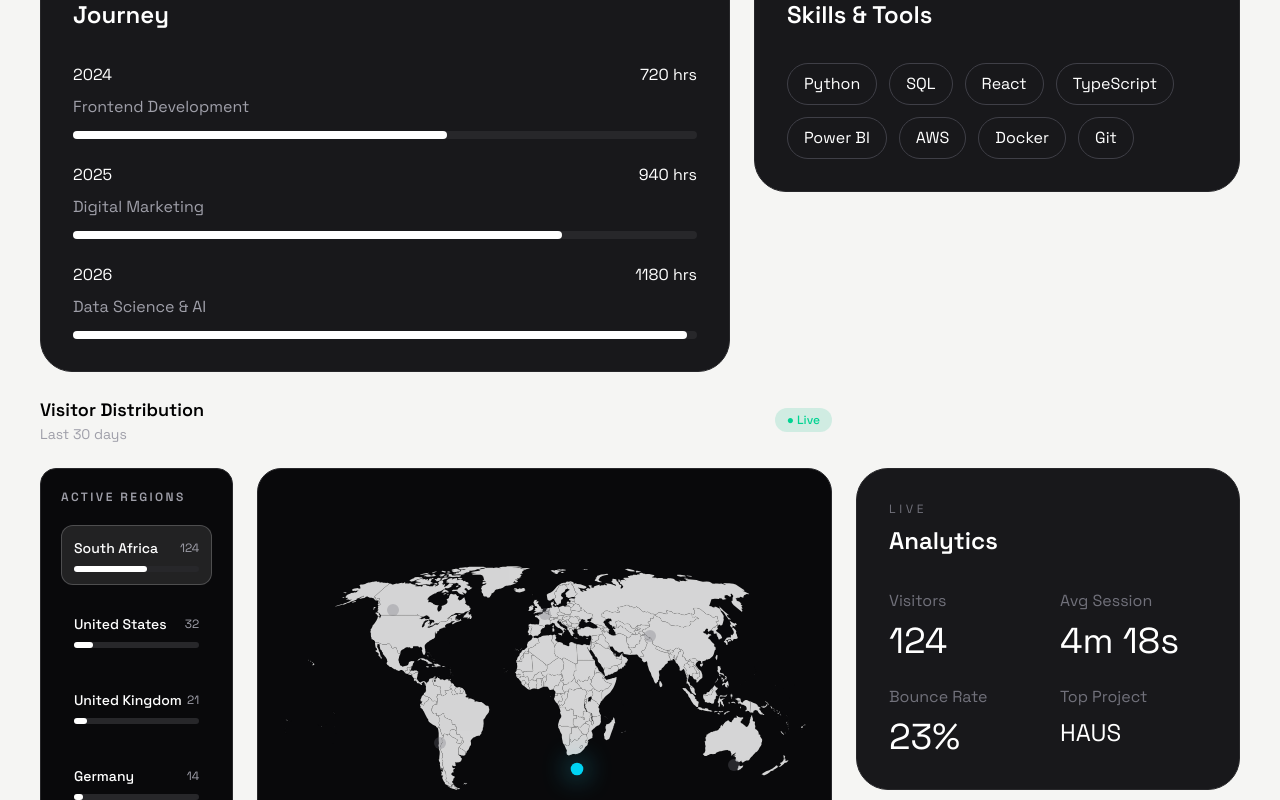
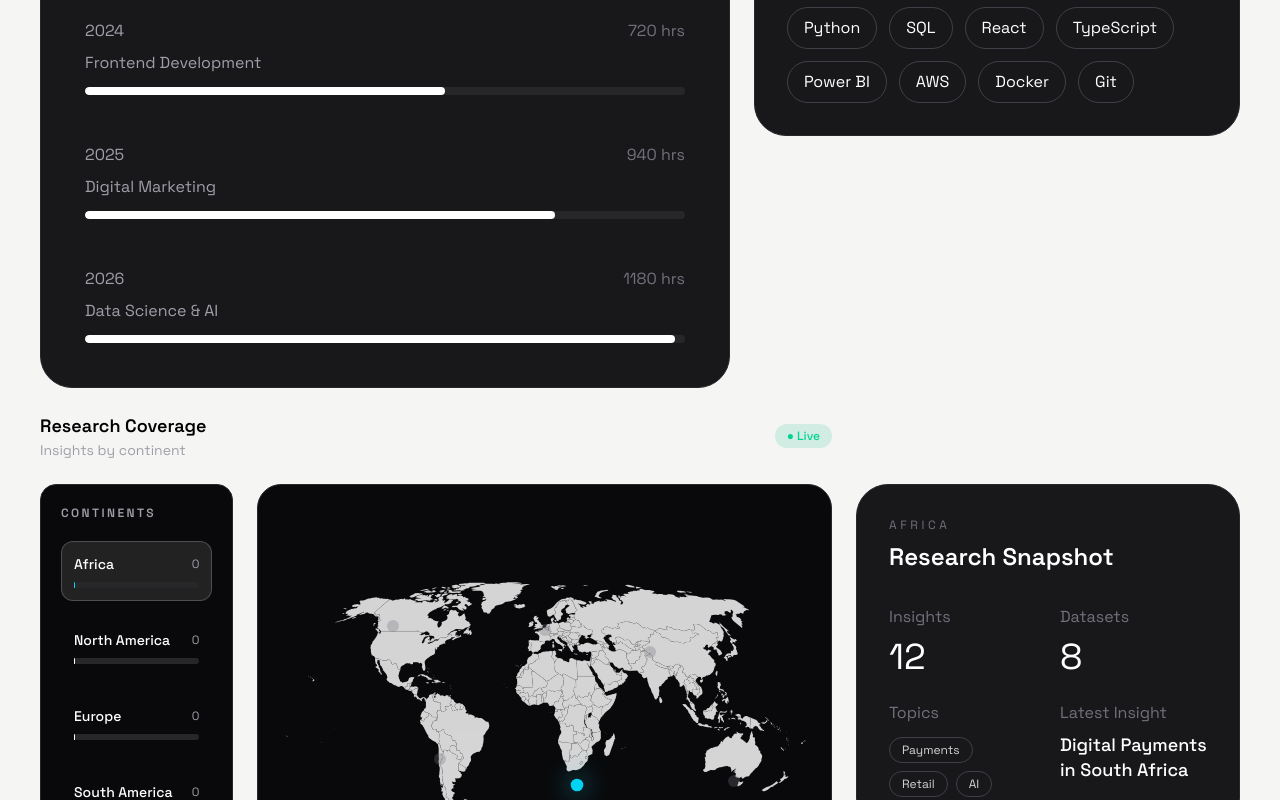
Before and after one commit to thabangkgatlhanye7117/portfolio, a React (Vite) app: page /dashboard in a window 1280 px wide. Shown: the part 540-1340 px from the top of the page. Built offline with nearby package versions, Linux system fonts and the light colour scheme.

Commit message:
add animation to landing page

```diff
--- a/index.html
+++ b/index.html
@@ -2,7 +2,7 @@
 <html lang="en">
   <head>
     <meta charset="UTF-8" />
-    <link rel="icon" type="image/svg+xml" href="/favicon.svg" />
+    <link rel="icon" type="image/svg+xml" href="/avatar.png" />
     <meta name="viewport" content="width=device-width, initial-scale=1.0" />
     <link rel="preconnect" href="https://fonts.googleapis.com">
     <link rel="preconnect" href="https://fonts.gstatic.com" crossorigin>
--- a/src/components/dashboard/AnalyticsWidget.tsx
+++ b/src/components/dashboard/AnalyticsWidget.tsx
@@ -1,51 +1,122 @@
 import Widget from "./Widget";
 
-export default function AnalyticsWidget() {
+type Props = {
+  activeContinent: string;
+};
+
+const researchData: Record<
+  string,
+  {
+    insights: number;
+    datasets: number;
+    topics: string[];
+    latest: string;
+  }
+> = {
+  Africa: {
+    insights: 12,
+    datasets: 8,
+    topics: ["Payments", "Retail", "AI"],
+    latest: "Digital Payments in South Africa",
+  },
+
+  Europe: {
+    insights: 5,
+    datasets: 4,
+    topics: ["AI", "Cloud", "Open Source"],
+    latest: "Open Source AI Trends",
+  },
+
+  Asia: {
+    insights: 4,
+    datasets: 3,
+    topics: ["AI", "Technology", "Ecommerce"],
+    latest: "AI Adoption in Asia",
+  },
+
+  "North America": {
+    insights: 8,
+    datasets: 5,
+    topics: ["Cloud", "AI", "Frontend"],
+    latest: "The Growth of AI Engineering",
+  },
+
+  "South America": {
+    insights: 3,
+    datasets: 2,
+    topics: ["Ecommerce", "Payments"],
+    latest: "Ecommerce Growth",
+  },
+
+  Oceania: {
+    insights: 2,
+    datasets: 2,
+    topics: ["Cloud", "Data"],
+    latest: "Cloud Infrastructure Trends",
+  },
+};
+
+export default function AnalyticsWidget({
+  activeContinent,
+}: Props) {
+  const data =
+    researchData[activeContinent] ?? researchData.Africa;
+
   return (
     <Widget
-      title="Analytics"
-      subtitle="Live"
-
+      title="Research Snapshot"
+      subtitle={activeContinent}
     >
       <div className="grid grid-cols-2 gap-6">
 
+        {/* Insights */}
         <div>
           <p className="text-zinc-500">
-            Visitors
+            Insights
           </p>
 
           <h3 className="mt-2 text-4xl">
-            124
+            {data.insights}
           </h3>
         </div>
 
+        {/* Datasets */}
         <div>
           <p className="text-zinc-500">
-            Avg Session
+            Datasets
           </p>
 
           <h3 className="mt-2 text-4xl">
-            4m 18s
+            {data.datasets}
           </h3>
         </div>
 
+        {/* Topics */}
         <div>
           <p className="text-zinc-500">
-            Bounce Rate
+            Topics
           </p>
 
-          <h3 className="mt-2 text-4xl">
-            23%
-          </h3>
+          <div className="mt-3 flex flex-wrap gap-2">
+            {data.topics.map((topic) => (
+              <span
+                key={topic}
+                className="rounded-full border border-zinc-700 px-3 py-1 text-xs text-zinc-300"
+              >
+                {topic}
+              </span>
+            ))}
+          </div>
         </div>
 
+        {/* Latest */}
         <div>
           <p className="text-zinc-500">
-            Top Project
+            Latest Insight
           </p>
 
-          <h3 className="mt-2 text-2xl">
-            HAUS
+          <h3 className="mt-2 text-lg font-medium leading-snug">
+            {data.latest}
           </h3>
         </div>
 
--- a/src/components/dashboard/GreetingWidget.tsx
+++ b/src/components/dashboard/GreetingWidget.tsx
@@ -26,7 +26,7 @@ export default function GreetingWidget() {
 
   return (
     <Widget
-      title={`${greeting}, Stranger.`}
+      title={`${greeting}.`}
       subtitle="Workspace"
 
     >
@@ -34,8 +34,8 @@ export default function GreetingWidget() {
 
         <div>
           <p className="max-w-xl text-lg text-zinc-400">
-            Welcome to my workspace where data,
-            engineering and design meet.
+            Welcome to my workspace.<br/> Explore the projects, technologies
+             and ideas shaping my journey as a Data Product Engineer.
           </p>
         </div>
 
--- a/src/components/dashboard/JourneyWidget.tsx
+++ b/src/components/dashboard/JourneyWidget.tsx
@@ -1,51 +1,88 @@
+import type { Dispatch, SetStateAction } from "react";
+import { motion } from "framer-motion";
 import Widget from "./Widget";
 
-export default function JourneyWidget() {
+type Props = {
+  setActiveTrack: Dispatch<SetStateAction<string>>;
+};
+
+export default function JourneyWidget({
+  setActiveTrack,
+}: Props) {
   const journey = [
     {
       year: "2024",
       title: "Frontend Development",
       hours: 720,
+      track: "frontend",
     },
     {
       year: "2025",
       title: "Digital Marketing",
       hours: 940,
+      track: "marketing",
     },
     {
       year: "2026",
       title: "Data Science & AI",
       hours: 1180,
+      track: "data",
     },
   ];
 
   return (
-    <Widget
-      title="Journey"
-      subtitle="Timeline"
-
-    >
+    <Widget title="Journey" subtitle="Timeline">
       <div className="space-y-6">
         {journey.map((item) => (
-          <div key={item.year}>
+          <motion.div
+            key={item.year}
+            onHoverStart={() => setActiveTrack(item.track)}
+            onHoverEnd={() => setActiveTrack("")}
+            whileHover={{
+              y: -4,
+            }}
+            transition={{
+              duration: 0.2,
+            }}
+            className="cursor-pointer rounded-xl p-3"
+          >
             <div className="flex justify-between">
-              <span>{item.year}</span>
-              <span>{item.hours} hrs</span>
+              <span className="text-zinc-400">
+                {item.year}
+              </span>
+
+              <span className="text-zinc-500">
+                {item.hours} hrs
+              </span>
             </div>
 
-            <p className="mt-2 text-zinc-400">
+            <motion.p
+              className="mt-2 text-zinc-400"
+              whileHover={{
+                color: "#ffffff",
+              }}
+            >
               {item.title}
-            </p>
+            </motion.p>
 
-            <div className="mt-3 h-2 rounded-full bg-zinc-800">
-              <div
-                className="h-full rounded-full bg-white"
+            <div className="mt-3 h-2 overflow-hidden rounded-full bg-zinc-800">
+              <motion.div
+                className="h-full rounded-full"
                 style={{
                   width: `${item.hours / 12}%`,
                 }}
+                whileHover={{
+                  backgroundColor: "#3b82f6",
+                }}
+                initial={{
+                  backgroundColor: "#ffffff",
+                }}
+                transition={{
+                  duration: 0.25,
+                }}
               />
             </div>
-          </div>
+          </motion.div>
         ))}
       </div>
     </Widget>
--- a/src/components/dashboard/SkillsWidget.tsx
+++ b/src/components/dashboard/SkillsWidget.tsx
@@ -1,32 +1,79 @@
 import Widget from "./Widget";
 
+type Props = {
+  activeTrack: string;
+};
+
 const skills = [
-  "Python",
-  "SQL",
-  "React",
-  "TypeScript",
-  "Power BI",
-  "AWS",
-  "Docker",
-  "Git",
+  {
+    name: "Python",
+    tracks: ["data"],
+  },
+  {
+    name: "SQL",
+    tracks: ["data"],
+  },
+  {
+    name: "React",
+    tracks: ["frontend"],
+  },
+  {
+    name: "TypeScript",
+    tracks: ["frontend"],
+  },
+  {
+    name: "Power BI",
+    tracks: ["data"],
+  },
+  {
+    name: "AWS",
+    tracks: ["data"],
+  },
+  {
+    name: "Docker",
+    tracks: ["data"],
+  },
+  {
+    name: "Git",
+    tracks: ["frontend", "marketing"],
+  },
 ];
 
-export default function SkillsWidget() {
+export default function SkillsWidget({ activeTrack }: Props) {
   return (
-    <Widget
-      title="Skills & Tools"
-      subtitle="Stack"
+    <Widget title="Skills & Tools" subtitle="Stack">
+      <div className="flex flex-wrap gap-3">
+        {skills.map((skill) => {
+          const isActive =
+            activeTrack !== "" &&
+            skill.tracks.includes(activeTrack);
 
-    >
-      <div className="flex flex-wrap gap-3">
-        {skills.map((skill) => (
-          <span
-            key={skill}
-            className="rounded-full border border-zinc-700 px-4 py-2"
-          >
-            {skill}
-          </span>
-        ))}
+          const isDimmed =
+            activeTrack !== "" && !isActive;
+
+          return (
+            <span
+              key={skill.name}
+              className={`
+                rounded-full
+                border
+                px-4
+                py-2
+                transition-all
+                duration-300
+                ${
+                  isActive
+                    ? "border-blue-500 bg-blue-500 text-white shadow-[0_0_20px_rgba(59,130,246,0.35)]"
+                    : isDimmed
+                    ? "border-zinc-700 text-zinc-500 opacity-40"
+                    : "border-zinc-700 text-white"
+                }
+              `}
+            >
+              {skill.name}
+            </span>
+          );
+        })}
       </div>
     </Widget>
   );
--- a/src/components/landing/FloatingTech.tsx
+++ b/src/components/landing/FloatingTech.tsx
@@ -3,8 +3,8 @@ const tech = [
   { label: "Python", top: "30%", right: "-12%" },
   { label: "SQL", bottom: "25%", left: "-12%" },
   { label: "AWS", bottom: "8%", right: "-8%" },
-  { label: "AI", top: "60%", right: "-18%" },
-  { label: "CRM", bottom: "-2%", left: "20%" },
+  { label: "AI/ML", top: "60%", right: "-18%" },
+  { label: "Typescript", bottom: "-2%", left: "20%" },
 ];
 
 export default function FloatingTech() {
--- a/src/components/map/WorldMap.tsx
+++ b/src/components/map/WorldMap.tsx
@@ -1,23 +1,26 @@
-import { useState } from "react";
 import Continents from "./Continents";
-import { visitors } from "../../data/visitors";
+import { analyses } from "../../data/analyses";
 
-export default function WorldMap() {
-  const [activeContinent, setActiveContinent] =
-    useState("Africa");
+type Props = {
+  activeContinent: string;
+  setActiveContinent: (continent: string) => void;
+};
 
+export default function WorldMap({
+  activeContinent,
+  setActiveContinent,
+}: Props) {
   return (
-    <div className="flex h-full flex-col">
-
+    <div>
       {/* Header */}
       <div className="mb-6 flex items-center justify-between">
         <div>
           <h3 className="text-lg font-semibold text-black">
-            Visitor Distribution
+            Research Coverage
           </h3>
 
           <p className="text-sm text-zinc-400">
-            Last 30 days
+            Insights by continent
           </p>
         </div>
 
@@ -29,28 +32,29 @@ export default function WorldMap() {
       {/* Content */}
       <div className="flex flex-col gap-6 lg:flex-row">
 
-
-
-        {/* Visitors List */}
+        {/* Continents List */}
         <div className="w-full rounded-2xl border border-zinc-800 bg-zinc-950 p-5 lg:w-64">
 
           <h4 className="mb-5 text-xs font-semibold uppercase tracking-[0.2em] text-zinc-400">
-            Active Regions
+            Continents
           </h4>
 
           <div className="space-y-4">
+            {analyses.map((continent) => {
+              const isActive =
+                activeContinent === continent.continent;
 
-            {visitors.map((country) => (
+              return (
                 <div
-                key={country.id}
+                  key={continent.id}
                   onMouseEnter={() =>
-                  setActiveContinent(country.continent)
+                    setActiveContinent(continent.continent)
                   }
                   onMouseLeave={() =>
                     setActiveContinent("Africa")
                   }
                   className={`cursor-pointer rounded-xl border p-3 transition-all duration-300 ${
-                  country.active
+                    isActive
                       ? "border-white/20 bg-white/10"
                       : "border-transparent hover:border-zinc-700 hover:bg-zinc-900"
                   }`}
@@ -58,41 +62,42 @@ export default function WorldMap() {
                   <div className="mb-2 flex items-center justify-between">
 
                     <span className="text-sm font-medium text-white">
-                    {country.country}
+                      {continent.continent}
                     </span>
 
                     <span className="text-xs text-zinc-400">
-                    {country.visitors}
+                      {continent.analyses}
                     </span>
 
                   </div>
 
                   <div className="h-1.5 rounded-full bg-zinc-800">
+                    <div
+                      className={`h-full rounded-full transition-all duration-500 ${
+                        isActive
+                          ? "bg-cyan-400"
+                          : "bg-white"
+                      }`}
+                      style={{
+                        width: `${continent.percentage}%`,
+                      }}
+                    />
+                  </div>
+                </div>
+              );
+            })}
+          </div>
+        </div>
 
-                  <div
-                    className="h-full rounded-full bg-white transition-all duration-500"
-                    style={{
-                      width: `${country.percentage}%`,
-                    }}
+        {/* Map */}
+        <div className="relative flex h-[420px] w-full items-center justify-center overflow-hidden rounded-3xl border border-zinc-800 bg-zinc-950 p-6">
+
+          <Continents
+            activeContinent={activeContinent}
           />
 
         </div>
-
       </div>
-            ))}
-
-          </div>
-
-        </div>
-         {/* Map */}
-        <div className="relative flex h-[420px] w-full items-center justify-center overflow-hidden rounded-3xl border border-zinc-800 bg-zinc-950 p-6">
-
-          <Continents activeContinent={activeContinent} />
-
-        </div>
-
-      </div>
-
     </div>
   );
 }
--- a/src/data/visitors.ts
+++ b/src/data/analyses.ts
@@ -1,42 +1,42 @@
-export const visitors = [
+export const analyses = [
   {
     id: "za",
     country: "South Africa",
     continent: "Africa",
-    visitors: 124,
-    percentage: 58,
+    analyses: 0,
+    percentage: 1,
     active: true,
   },
   {
     id: "us",
     country: "United States",
     continent: "North America",
-    visitors: 32,
-    percentage: 15,
+    analyses: 0,
+    percentage: 1,
     active: false,
   },
   {
     id: "uk",
     country: "United Kingdom",
     continent: "Europe",
-    visitors: 21,
-    percentage: 10,
+    analyses: 0,
+    percentage: 1,
     active: false,
   },
   {
-    id: "de",
-    country: "Germany",
-    continent: "Europe",
-    visitors: 14,
-    percentage: 7,
+    id: "bra",
+    country: "Brazil",
+    continent: "South America",
+    analyses: 0,
+    percentage: 1,
     active: false,
   },
   {
     id: "au",
     country: "Australia",
     continent: "Oceania",
-    visitors: 10,
-    percentage: 5,
+    analyses: 0,
+    percentage: 1,
     active: false,
   },
 ];
--- /dev/null
+++ b/src/data/research.ts
@@ -0,0 +1,50 @@
+export const research = [
+  {
+    continent: "Africa",
+    analyses: 12,
+    datasets: 8,
+    topics: 6,
+    latest: "Digital Payments in South Africa",
+    percentage: 100,
+  },
+  {
+    continent: "Europe",
+    analyses: 5,
+    datasets: 4,
+    topics: 3,
+    latest: "Open Source AI Trends",
+    percentage: 42,
+  },
+  {
+    continent: "North America",
+    analyses: 8,
+    datasets: 5,
+    topics: 5,
+    latest: "AWS Adoption",
+    percentage: 65,
+  },
+  {
+    continent: "Asia",
+    analyses: 3,
+    datasets: 2,
+    topics: 2,
+    latest: "Computer Vision",
+    percentage: 25,
+  },
+  {
+    continent: "South America",
+    analyses: 2,
+    datasets: 2,
+    topics: 1,
+    latest: "E-commerce Growth",
+    percentage: 18,
+  },
+  {
+    continent: "Oceania",
+    analyses: 1,
+    datasets: 1,
+    topics: 1,
+    latest: "Cloud Infrastructure",
+    percentage: 10,
+  },
+];
--- a/src/pages/Dashboard.tsx
+++ b/src/pages/Dashboard.tsx
@@ -1,61 +1,58 @@
+import { useState } from "react";
+import { motion } from "framer-motion";
+
 import GreetingWidget from "../components/dashboard/GreetingWidget";
 import JourneyWidget from "../components/dashboard/JourneyWidget";
 import SkillsWidget from "../components/dashboard/SkillsWidget";
-
 import AnalyticsWidget from "../components/dashboard/AnalyticsWidget";
 import FeaturedProjectWidget from "../components/dashboard/FeaturedProjectWidget";
 import WorldMap from "../components/map/WorldMap";
 
-import { motion } from "framer-motion";
+export default function Dashboard() {
+  const [activeTrack, setActiveTrack] = useState("");
+  const [activeContinent, setActiveContinent] = useState("Africa");
 
-
-export default function Dashboard() {
   return (
-    <main className="min-h-screen bg-[#F5F5F3] px-5 py-24 md:px-10">
-      <div className="mx-auto max-w-7xl">
-
+    <div className="py-10 px-10">
       {/* Greeting */}
-
-            <GreetingWidget />
-
-        {/* Dashboard Grid */}
+      <GreetingWidget/>
       <motion.section
         className="mt-6 grid grid-cols-1 gap-6 lg:grid-cols-12"
-
       >
+        {/* Journey */}
         <div className="lg:col-span-7">
-
-      <JourneyWidget />
-
+          <JourneyWidget
+            setActiveTrack={setActiveTrack}
+          />
         </div>
 
+        {/* Skills */}
         <div className="lg:col-span-5">
-
-      <SkillsWidget />
-
-
+          <SkillsWidget
+            activeTrack={activeTrack}
+          />
         </div>
 
-
+        {/* World Map */}
         <div className="lg:col-span-8">
-
-      <WorldMap />
-
-  </div>
-    <div className="lg:col-span-4 lg:pt-18 ">
-
-     <AnalyticsWidget/>
-
+          <WorldMap
+            activeContinent={activeContinent}
+            setActiveContinent={setActiveContinent}
+          />
         </div>
 
+        {/* Analytics */}
+        <div className="lg:pt-18 lg:col-span-4">
+          <AnalyticsWidget
+            activeContinent={activeContinent}
+          />
+        </div>
 
+        {/* Featured Project */}
         <div className="lg:col-span-12">
-
           <FeaturedProjectWidget />
-
         </div>
       </motion.section>
     </div>
-    </main>
   );
 }
```
Also changed, not shown: src/components/landing/LandingHero.tsx (+3 -4 lines). Lines whose indentation alone changed are shown as unchanged.
